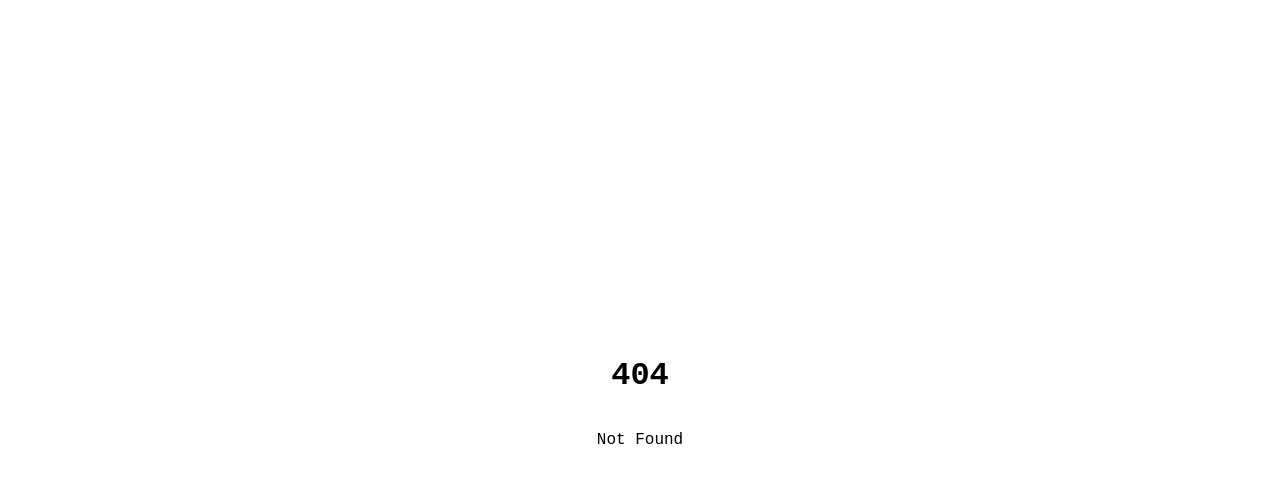
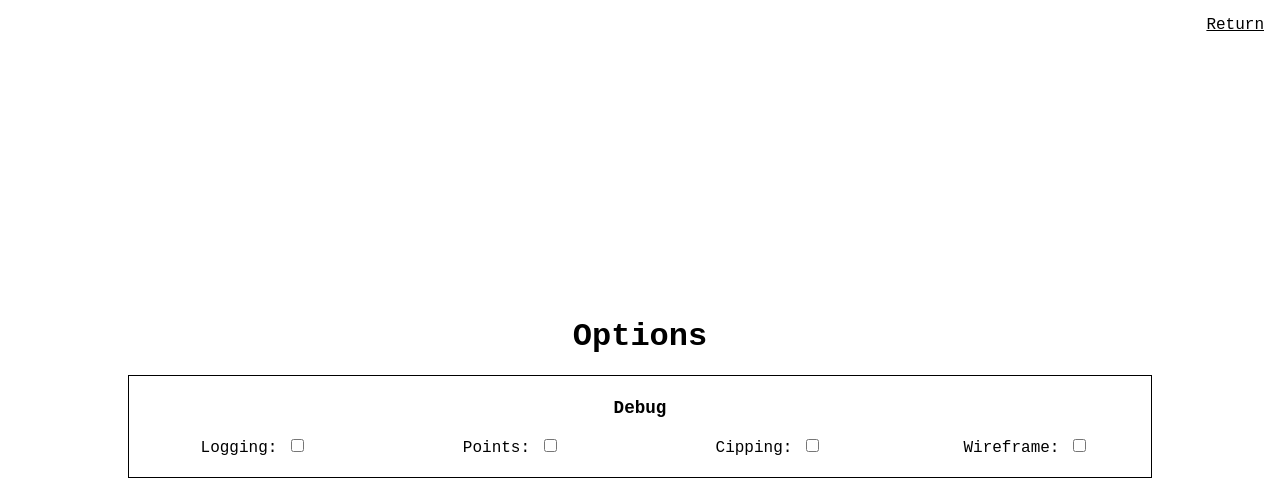
Before and after one commit to sutaC/Renderer3D, a SvelteKit app: page /options in a window 1280 px wide. Before the commit this address had no page. Shown: the top 494 px of the page. Built offline with nearby package versions, Linux system fonts and the light colour scheme.

Commit message:
Optoins page

```diff
--- a/src/lib/Engine/Engine.ts
+++ b/src/lib/Engine/Engine.ts
@@ -13,6 +13,23 @@ export enum EngineState {
 	'running',
 	'stopped',
 	'failed'
+}
+
+/**
+ * Engine options
+ */
+export type Options = {
+	engine: {
+		logging: boolean;
+	};
+	renderer: RendererDebugOptions;
+};
+
+/**
+ * Keys for storing data in local storage
+ */
+enum StorageKeys {
+	'options' = 'opt'
 }
 
 /**
@@ -76,23 +93,23 @@ export abstract class Engine {
 	 * Engine debug options
 	 * @prop {boolean} logging - Loggs engine state
 	 */
-	public readonly debugOptions: { logging: boolean; renderer?: RendererDebugOptions } = {
-		logging: false,
-		renderer: undefined
+	private readonly debugOptions: { logging: boolean } = {
+		logging: false
 	};
 
 	/**
 	 * @param canvas Canvas used to show graphics
 	 */
 	constructor(canvas: HTMLCanvasElement) {
-		if (this.debugOptions.logging)
-			console.log('%cEngine is loading...', 'color: yellow; font-weight: bold;');
-
 		this.renderer = new Renderer(canvas, this.camera);
 		this.input = new Input();
 
+		// Options
+		this.updateOptions();
+
 		// Debug
-		this.debugOptions.renderer = this.renderer.debugOptions;
+		if (this.debugOptions.logging)
+			console.log('%cEngine is loading...', 'color: yellow; font-weight: bold;');
 
 		this.start()
 			.catch((error) => {
@@ -107,6 +124,41 @@ export abstract class Engine {
 					console.log('%cEngine is ready!', 'color: greenyellow; font-weight: bold;');
 				this.onready(this);
 			});
+	}
+
+	// Static
+	/**
+	 * Loads engine options from local storage
+	 */
+	public static loadOptions(): Options | null {
+		const json = localStorage.getItem(StorageKeys.options) || 'null';
+		return JSON.parse(json) as Options | null;
+	}
+
+	/**
+	 * Saves engine options in local storage
+	 * @param options Engine options to save
+	 */
+	public static saveOptions(options: Options): void {
+		const json = JSON.stringify(options);
+		localStorage.setItem(StorageKeys.options, json);
+	}
+
+	/**
+	 * Generates default engine options
+	 * @returns Default engine options
+	 */
+	public static defaultOptions(): Options {
+		return {
+			engine: {
+				logging: false
+			},
+			renderer: {
+				clipping: false,
+				points: false,
+				wireframe: false
+			}
+		};
 	}
 
 	// Abstract methods
@@ -189,4 +241,16 @@ export abstract class Engine {
 	public addAlternativeButton(button: HTMLButtonElement, key: string): void {
 		this.input.addAlternativeButton(button, key);
 	}
+
+	/**
+	 * Updates engine options
+	 */
+	public updateOptions(): void {
+		const opt = Engine.loadOptions() || Engine.defaultOptions();
+		// Loads options
+		this.debugOptions.logging = opt.engine.logging;
+		this.renderer.debugOptions.clipping = opt.renderer.clipping;
+		this.renderer.debugOptions.points = opt.renderer.points;
+		this.renderer.debugOptions.wireframe = opt.renderer.wireframe;
+	}
 }
--- a/src/routes/+page.svelte
+++ b/src/routes/+page.svelte
@@ -11,6 +11,7 @@
 <main>
 	<a href="/showcase">Render 3D Showcase</a>
 	<a href="/game">Game 3D</a>
+	<a href="/options">Options</a>
 </main>
 
 <style>
--- /dev/null
+++ b/src/routes/options/+page.svelte
@@ -0,0 +1,123 @@
+<script lang="ts">
+	import { onMount } from 'svelte';
+	import { Engine, type Options } from '$lib/Engine/Engine';
+
+	let options: Options = Engine.defaultOptions();
+
+	onMount(() => {
+		// Load engine options
+		const svd = Engine.loadOptions();
+		if (svd) options = svd;
+	});
+</script>
+
+<a href="/" class="return">Return</a>
+
+<h1>Options</h1>
+
+<main>
+	<div class="field">
+		<p class="highlight">Debug</p>
+		<ul class="wrap">
+			<li>
+				<label for="inputLogging">Logging: </label>
+				<input
+					type="checkbox"
+					name="logging"
+					id="inputLogging"
+					bind:checked={options.engine.logging}
+					on:change={() => Engine.saveOptions(options)}
+				/>
+			</li>
+			<li>
+				<label for="inputPoints">Points: </label>
+
+				<input
+					type="checkbox"
+					name="points"
+					id="inputPoints"
+					bind:checked={options.renderer.points}
+					on:change={() => Engine.saveOptions(options)}
+				/>
+			</li>
+			<li>
+				<label for="inputClipping">Cipping: </label>
+				<input
+					type="checkbox"
+					name="clipping"
+					id="inputClipping"
+					bind:checked={options.renderer.clipping}
+					on:change={() => Engine.saveOptions(options)}
+				/>
+			</li>
+			<li>
+				<label for="inputWirefarme">Wireframe: </label>
+				<input
+					type="checkbox"
+					name="wireframe"
+					id="inputWirefarme"
+					bind:checked={options.renderer.wireframe}
+					on:change={() => Engine.saveOptions(options)}
+				/>
+			</li>
+		</ul>
+	</div>
+</main>
+
+<style>
+	.return {
+		position: absolute;
+		right: 1rem;
+		top: 1rem;
+		color: black;
+	}
+
+	h1 {
+		margin: 0 0 1rem;
+	}
+
+	.highlight {
+		font-weight: bold;
+		font-size: 1.1em;
+	}
+
+	main {
+		display: flex;
+		justify-content: center;
+		align-items: start;
+		gap: 1rem;
+		width: 80%;
+		flex-wrap: wrap;
+	}
+
+	main > * {
+		flex: 1;
+		min-width: fit-content;
+	}
+
+	.wrap {
+		display: flex;
+		justify-content: space-between;
+		align-items: stretch;
+		gap: 1rem;
+	}
+
+	.wrap > * {
+		flex: 1;
+	}
+
+	.field {
+		text-align: center;
+		margin: 0.25rem 0;
+		padding: 0.25rem;
+		border: 1px solid #000;
+	}
+
+	.field ul {
+		padding: 0;
+	}
+
+	.field li {
+		list-style: none;
+	}
+</style>
```
Also changed, not shown: src/routes/showcase/+page.svelte (+0 -77 lines).
